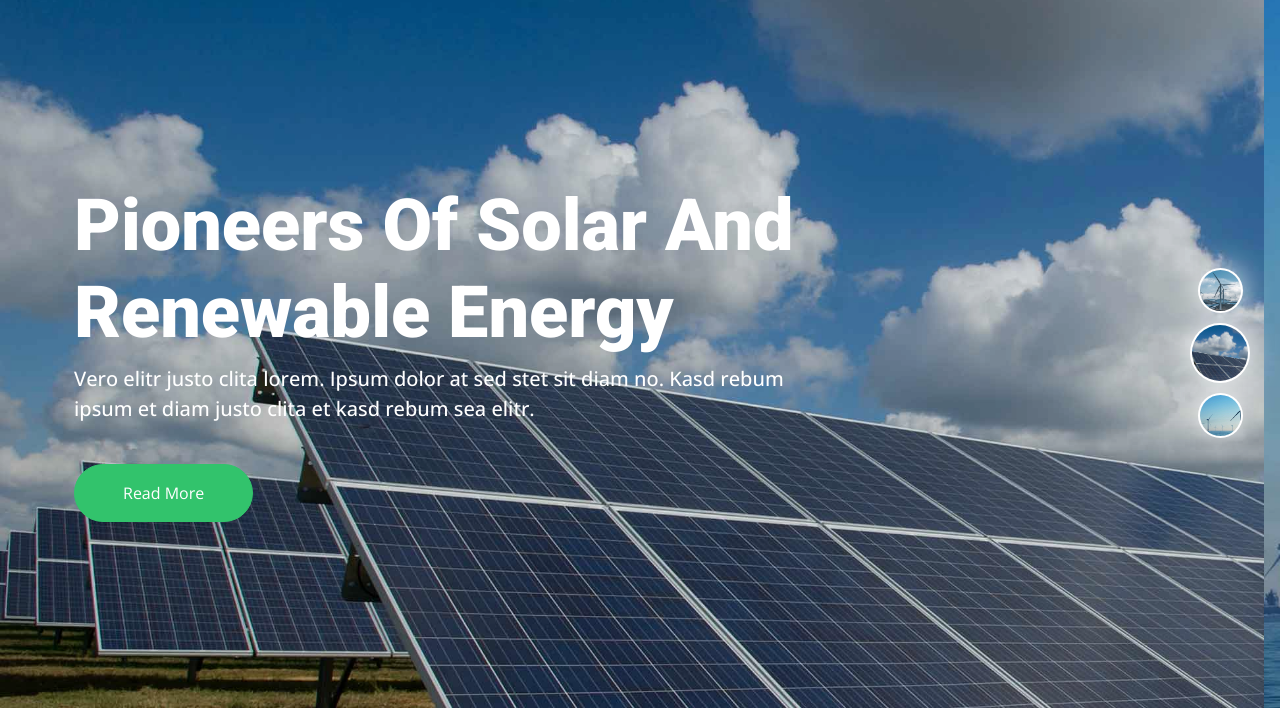
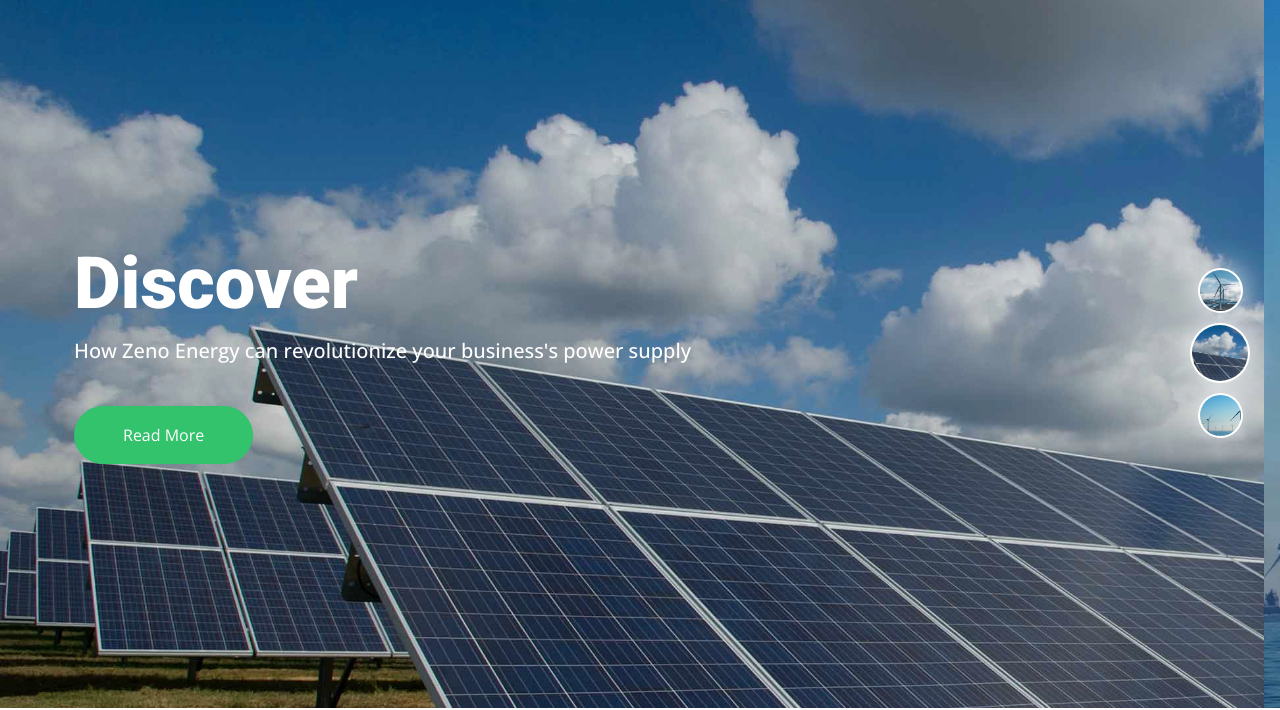
Before and after one commit to josephukwenya/zeno-energy, a website with bundled scripts: page index.html in a window 1280 px wide. Shown: the part 116-826 px from the top of the page. Built offline with nearby package versions, Linux system fonts and the light colour scheme.

Commit message:
call to action

```diff
--- a/index.html
+++ b/index.html
@@ -154,12 +154,10 @@
               <div class="row justify-content-start">
                 <div class="col-10 col-lg-8">
                   <h1 class="display-2 text-white animated slideInDown">
-                    Pioneers Of Solar And Renewable Energy
+                    Zeno Energy
                   </h1>
                   <p class="fs-5 fw-medium text-white mb-4 pb-3">
-                    Vero elitr justo clita lorem. Ipsum dolor at sed stet sit
-                    diam no. Kasd rebum ipsum et diam justo clita et kasd rebum
-                    sea elitr.
+                    Empowering Businesses with Sustainable Power Solutions
                   </p>
                   <a
                     href=""
@@ -180,12 +178,11 @@
               <div class="row justify-content-start">
                 <div class="col-10 col-lg-8">
                   <h1 class="display-2 text-white animated slideInDown">
-                    Pioneers Of Solar And Renewable Energy
+                    Discover
                   </h1>
                   <p class="fs-5 fw-medium text-white mb-4 pb-3">
-                    Vero elitr justo clita lorem. Ipsum dolor at sed stet sit
-                    diam no. Kasd rebum ipsum et diam justo clita et kasd rebum
-                    sea elitr.
+                    How Zeno Energy can revolutionize your business's power
+                    supply
                   </p>
                   <a
                     href=""
@@ -206,12 +203,10 @@
               <div class="row justify-content-start">
                 <div class="col-10 col-lg-8">
                   <h1 class="display-2 text-white animated slideInDown">
-                    Pioneers Of Solar And Renewable Energy
+                    Transformation
                   </h1>
                   <p class="fs-5 fw-medium text-white mb-4 pb-3">
-                    Vero elitr justo clita lorem. Ipsum dolor at sed stet sit
-                    diam no. Kasd rebum ipsum et diam justo clita et kasd rebum
-                    sea elitr.
+                    Transform your business's energy landscape with Zeno Energy
                   </p>
                   <a
                     href=""
```
